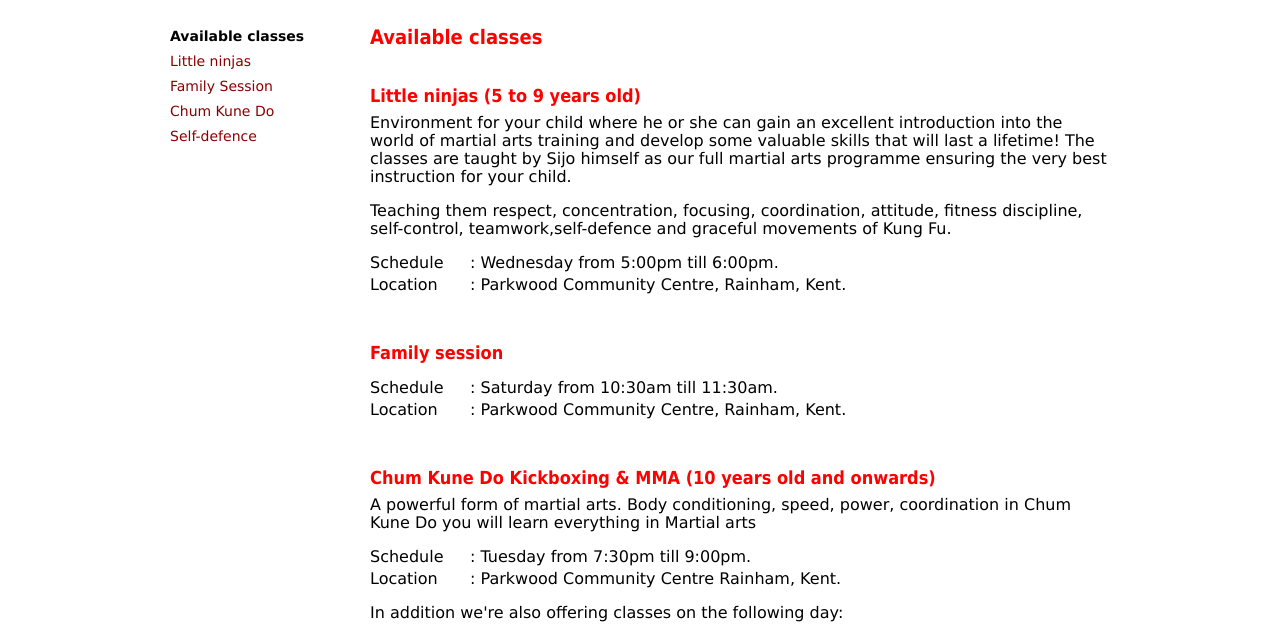
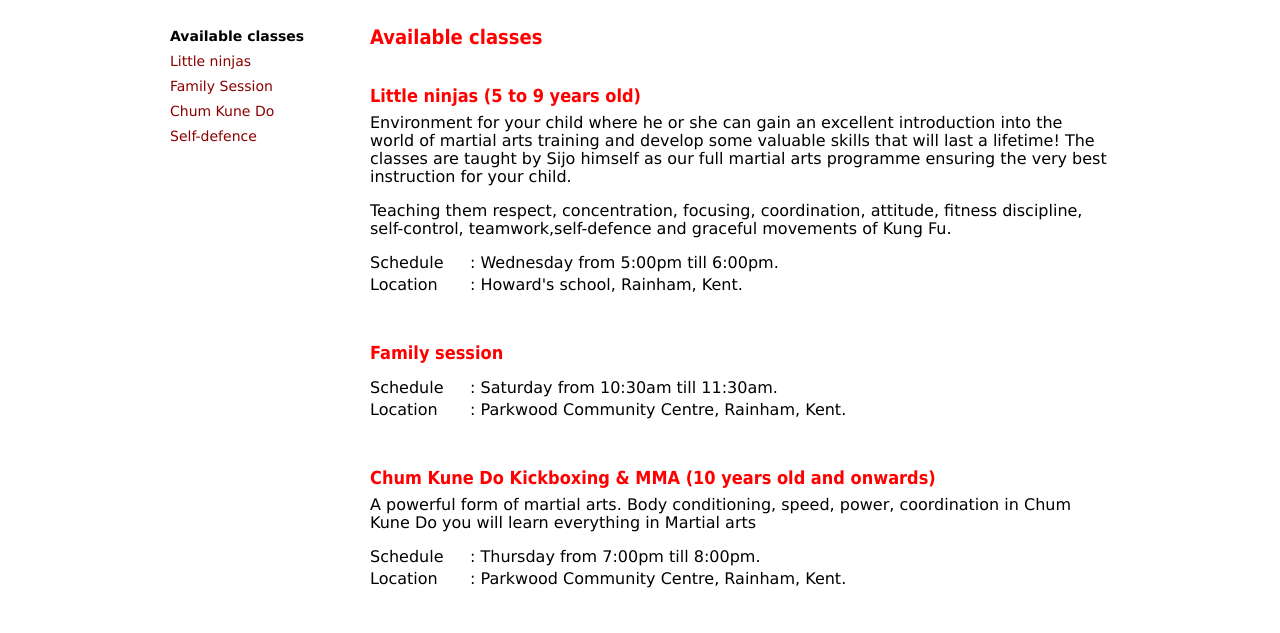
Before and after one commit to tbusser/chumkunedo, a plain HTML site: page classes.html in a window 1280 px wide. Shown: the part 162-795 px from the top of the page. Drawn offline with Linux system fonts and the light colour scheme.

Commit message:
Update classes.html

```diff
--- a/classes.html
+++ b/classes.html
@@ -72,7 +72,7 @@
 				<p>Teaching them respect, concentration, focusing, coordination, attitude, fitness discipline, self-control, teamwork,self-defence and graceful movements of Kung Fu.</p>
 				<ul class="classesList">
 					<li><span class="classesLabel">Schedule</span>: Wednesday from 5:00pm till 6:00pm.</li>
-					<li><span class="classesLabel">Location</span>: Parkwood Community Centre, Rainham, Kent.</li>
+					<li><span class="classesLabel">Location</span>: Howard's school, Rainham, Kent.</li>
 				</ul>
 			</article>
 
@@ -88,11 +88,6 @@
 			<article>
 				<h3 id="chumkunedo">Chum Kune Do Kickboxing &amp; MMA (10 years old and onwards)</h3>
 				<p>A powerful form of martial arts. Body conditioning, speed, power, coordination in Chum Kune Do you will learn everything in Martial arts</p>
-				<ul class="classesList">
-					<li><span class="classesLabel">Schedule</span>: Tuesday from 7:30pm till 9:00pm.</li>
-					<li><span class="classesLabel">Location</span>: Parkwood Community Centre Rainham, Kent.</li>
-				</ul>
-				<p>In addition we're also offering classes on the following day:</p>
 				<ul class="classesList">
 					<li><span class="classesLabel">Schedule</span>: Thursday from 7:00pm till 8:00pm.</li>
 					<li><span class="classesLabel">Location</span>: Parkwood Community Centre, Rainham, Kent.</li>
```
